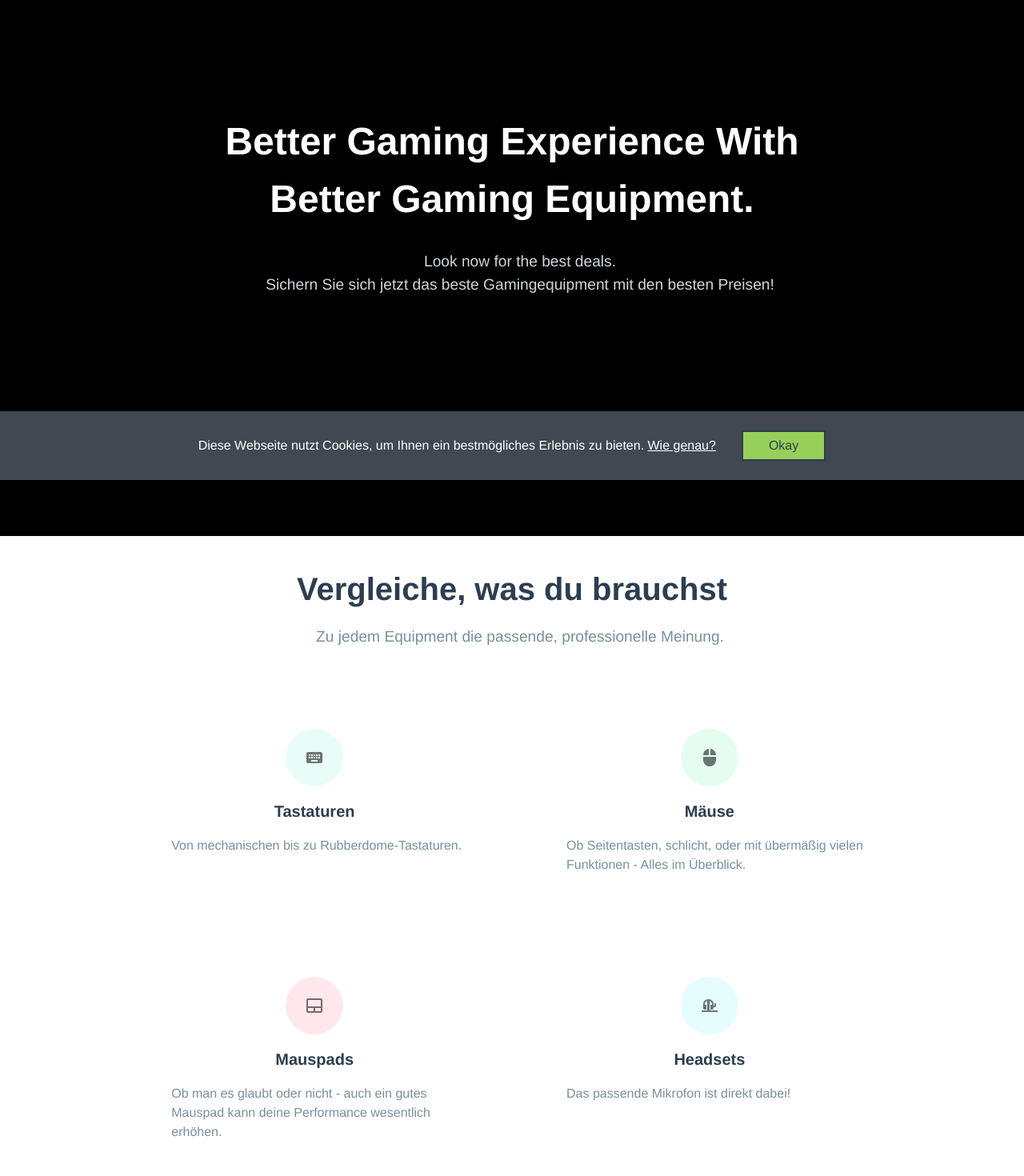
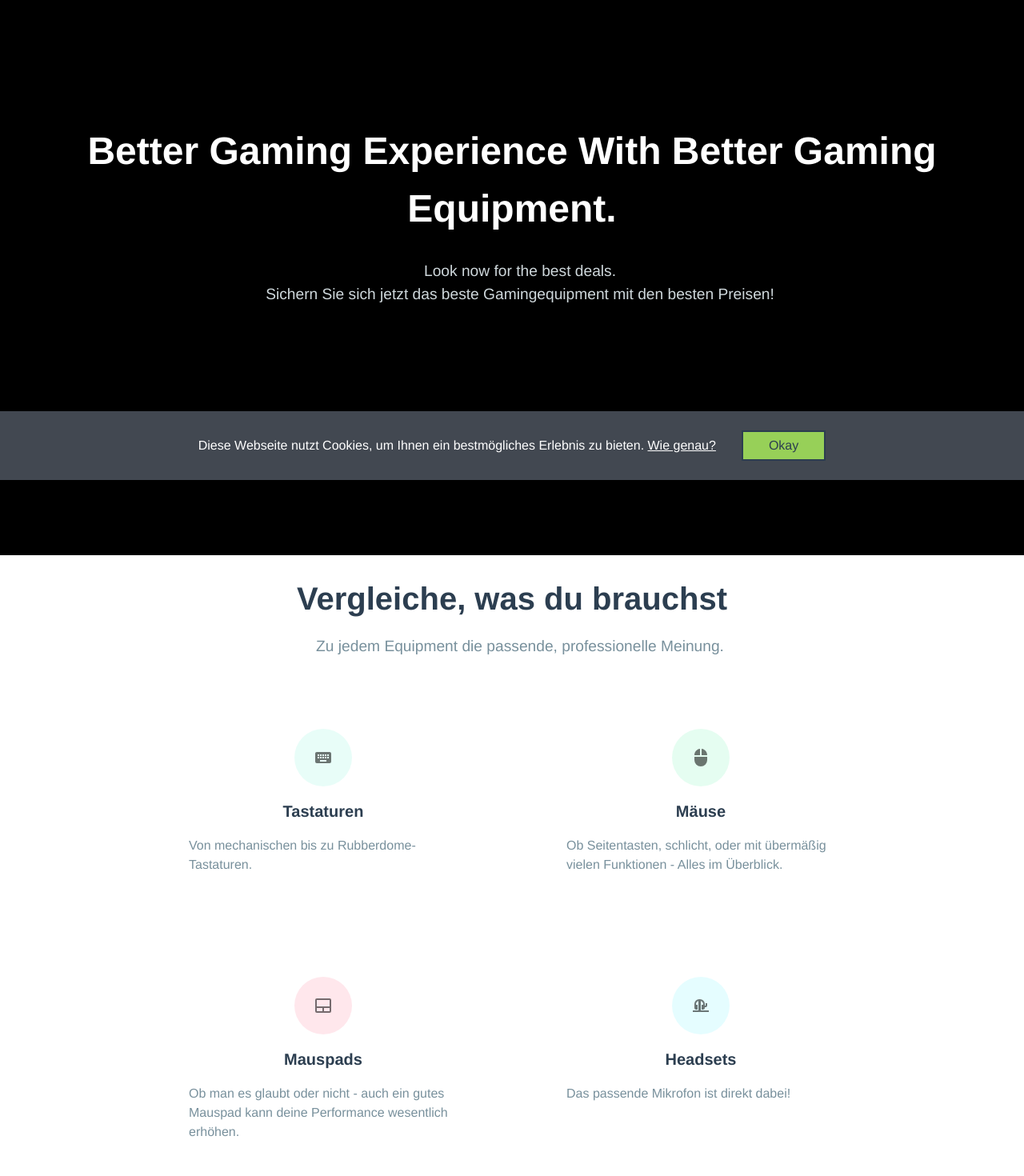
Before and after one commit to kedilrepo/game-gear, a Vue app: page / in a window 1280 px wide. Shown: the part 200-1670 px from the top of the page at 80% size. Built offline with nearby package versions, Linux system fonts and the light colour scheme; no server answers.

Commit message:
Fixed Login-Bug and some smaller style Changes

```diff
--- a/src/views/Home.vue
+++ b/src/views/Home.vue
@@ -4,9 +4,9 @@
     <Content :data="data"></Content>!-->
     <section class="body">
         <section class="py-7 py-md-0 bg-hero" id="home">
-            <div class="container">
-                  <div class="row vh-md-100">
-                      <div class="col-md-8 col-sm-10 col-12 mx-auto my-auto text-center">
+            <div class="container-bts container">
+                  <div class="row-bt vh-md-100">
+                      <div class="col-md-8-bt col-sm-10-bt col-12-bt mx-auto my-auto text-center">
                           <h1 class="h1 heading-black text-capitalize">Better gaming experience with better gaming equipment.</h1>
                           <p class="p p-colored lead py-3">Look now for the best deals.<br>Sichern Sie sich jetzt das beste Gamingequipment mit den besten Preisen!</p>
                           <!-- <v-btn color="green" @click="deleteData()" :disabled="uploading">Delete</v-btn> -->
@@ -16,17 +16,17 @@
         </section>
 
   <section class="pt-6 pb-7" id="features">
-    <div class="container">
-        <div class="row">
-            <div class="col-md-6 mx-auto text-center">
+    <div class="container-bts">
+        <div class="row-bt">
+            <div class="col-md-6-bt mx-auto text-center">
                 <h2 class="heading-black h2">Vergleiche, was du brauchst</h2>
                 <p class="text-muted lead p text-center">Zu jedem Equipment die passende, professionelle Meinung.</p>
             </div>
         </div>
-        <div class="row mt-5">
-            <div class="col-md-10 mx-auto">
+        <div class="row-bt mt-5">
+            <div class="col-md-10-bt mx-auto">
                 <div class="row feature-boxes">
-                    <div class="col-md-6 box">
+                    <div class="col-md-6-bt box pointer-cursor" @click="goTo('tastaturen')">
                         <div class="icon-box box-primary">
                             <div class="icon-box-inner">
                                 <v-icon>{{keyboard}}</v-icon>
@@ -35,7 +35,7 @@
                         <h5 class="h5">Tastaturen</h5>
                         <p class="text-muted p">Von mechanischen bis zu Rubberdome-Tastaturen.</p>
                     </div>
-                    <div class="col-md-6 box">
+                    <div class="col-md-6-bt box pointer-cursor" @click="goTo('maeuse')">
                         <div class="icon-box box-success">
                             <div class="icon-box-inner">
                                 <v-icon>{{mouse}}</v-icon>
@@ -44,7 +44,7 @@
                         <h5 class="h5">Mäuse</h5>
                         <p class="text-muted p">Ob Seitentasten, schlicht, oder mit übermäßig vielen Funktionen - Alles im Überblick.</p>
                     </div>
-                    <div class="col-md-6 box">
+                    <div class="col-md-6-bt box pointer-cursor" @click="goTo('mauspads')">
                         <div class="icon-box box-danger">
                             <div class="icon-box-inner">
                                 <v-icon>{{mousepad}}</v-icon>
@@ -53,7 +53,7 @@
                         <h5 class="h5">Mauspads</h5>
                         <p class="text-muted" p>Ob man es glaubt oder nicht - auch ein gutes Mauspad kann deine Performance wesentlich erhöhen.</p>
                     </div>
-                    <div class="col-md-6 box">
+                    <div class="col-md-6-bt box pointer-cursor" @click="goTo('headsets')">
                         <div class="icon-box box-info">
                             <div class="icon-box-inner">
                                 <v-icon>{{headset}}</v-icon>
@@ -110,7 +110,10 @@ export default {
       this.loading = true;
       this.data = await api.getData("home");
       this.loading = false;
-    }
+    },
+    goTo: function(routeName) {
+      this.$router.push("/" + routeName.toLowerCase());
+    },
   }
 };
 </script>
@@ -215,26 +218,26 @@ section {
   z-index: 2;
   position: relative; }
 
-.container {
+.container-bts {
 width: 100%;
 padding-right: 15px;
 padding-left: 15px;
 margin-right: auto;
 margin-left: auto; }
 @media (min-width: 576px) {
-  .container {
+  .container-bts {
     max-width: 540px; } }
 @media (min-width: 768px) {
-  .container {
+  .container-bts {
     max-width: 720px; } }
 @media (min-width: 992px) {
-  .container {
+  .container-bts {
     max-width: 960px; } }
 @media (min-width: 1200px) {
-  .container {
+  .container-bts {
     max-width: 1140px; } }
 
-.row {
+.row-bt {
 display: -ms-flexbox;
 display: flex;
 -ms-flex-wrap: wrap;
@@ -245,31 +248,31 @@ margin-left: -15px; }
 @media (min-width: 768px) {
 .vh-md-100 {
   height: 100vh; }
-.col-md-6 {
+.col-md-6-bt {
     -ms-flex: 0 0 50%;
         flex: 0 0 50%;
     max-width: 50%; }
-.col-md-8 {
+.col-md-8-bt {
     -ms-flex: 0 0 66.66667%;
         flex: 0 0 66.66667%;
     max-width: 66.66667%; }
 
-.col-md-10 {
+.col-md-10-bt {
     -ms-flex: 0 0 83.33333%;
         flex: 0 0 83.33333%;
     max-width: 83.33333%; }
 
-.col-sm-10 {
+.col-sm-10-bt {
     -ms-flex: 0 0 83.33333%;
         flex: 0 0 83.33333%;
     max-width: 83.33333%; }
 
-.col-12 {
+.col-12-bt {
   -ms-flex: 0 0 100%;
       flex: 0 0 100%;
   max-width: 100%; } }
 
-.col-md-8, .col-sm-10, .col-md-6, .col-md-10 {
+.col-md-8-bt, .col-sm-10-bt, .col-md-6-bt, .col-md-10-bt {
   position: relative;
   width: 100%;
   min-height: 1px;
@@ -342,4 +345,9 @@ margin-left: -15px; }
     -ms-flex-align: center;
         align-items: center;
     padding: 1.5rem; }
+
+
+.pointer-cursor {
+  cursor: pointer;
+}
 </style>
--- a/src/views/Login.vue
+++ b/src/views/Login.vue
@@ -84,8 +84,8 @@ export default {
           return error;
         });
       console.log(e);
-      if(e != null) {
-        console.log(e);
+      if(e.code != null) {
+        console.log(e.code);
         console.log("Failed to login");
         this.wrongLogin();
         return;
```
